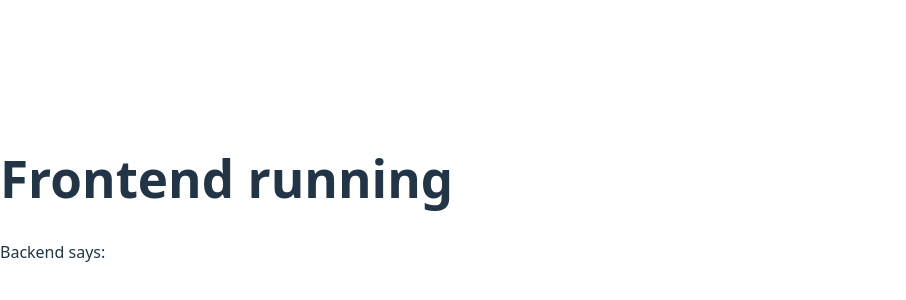
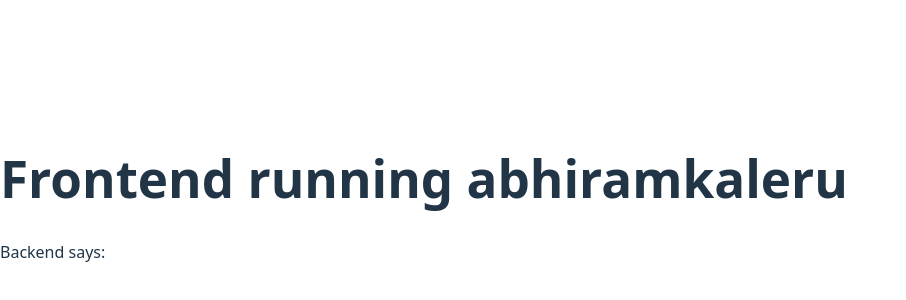
Before and after one commit to Abhiramkaleru/frontend, a React app: page / in a window 1280 px wide. Shown: the part 202-502 px from the top of the page, without its empty margins (0-906 px from the left). Built offline with nearby package versions, Linux system fonts and the light colour scheme; no server answers; the HTML template or start-up script is replaced by a standard one.

Commit message:
name update

```diff
--- a/src/App.jsx
+++ b/src/App.jsx
@@ -11,7 +11,7 @@ function App() {
 
   return (
     <div>
-      <h1>Frontend running</h1>
+      <h1>Frontend running abhiramkaleru</h1>
       <p>Backend says: {msg}</p>
     </div>
   );
```
Also changed, not shown: 1 other file (tests, documents, lock files or other folders).
